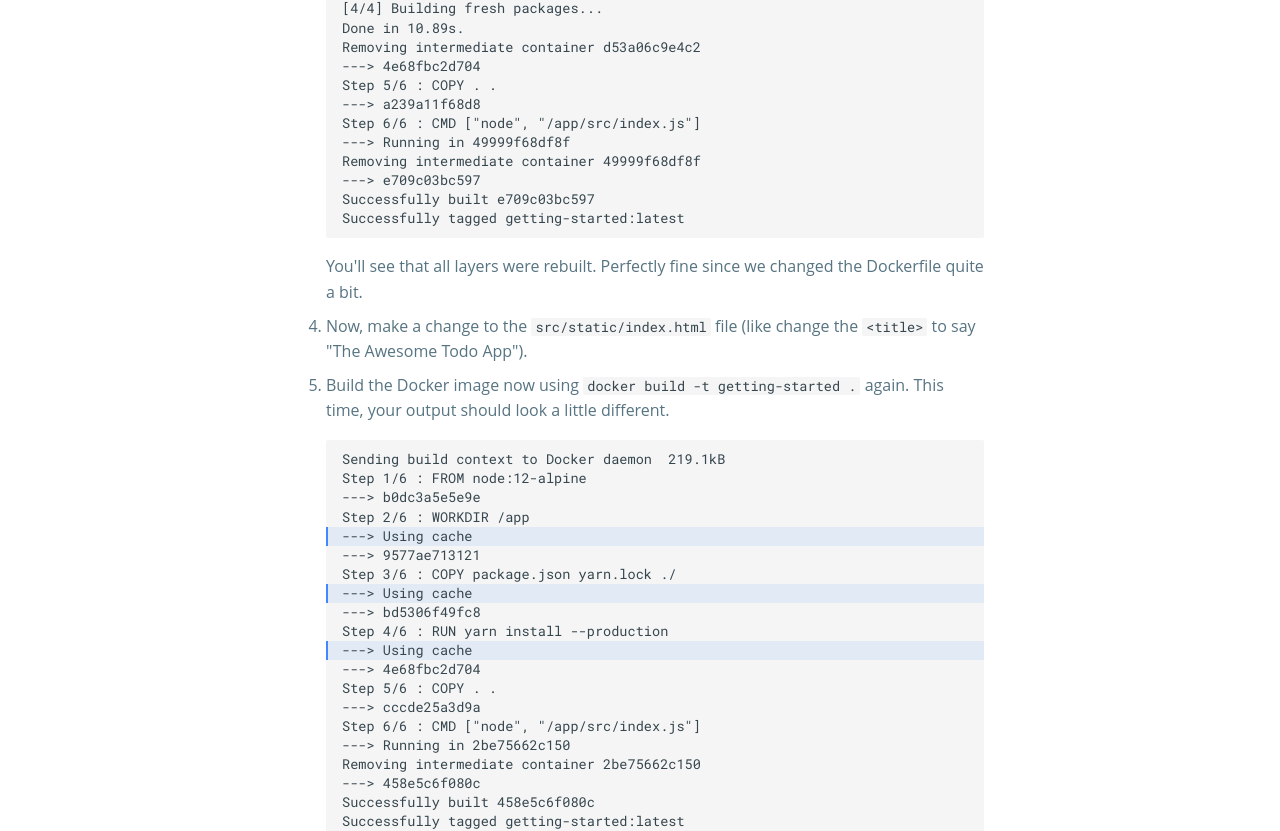
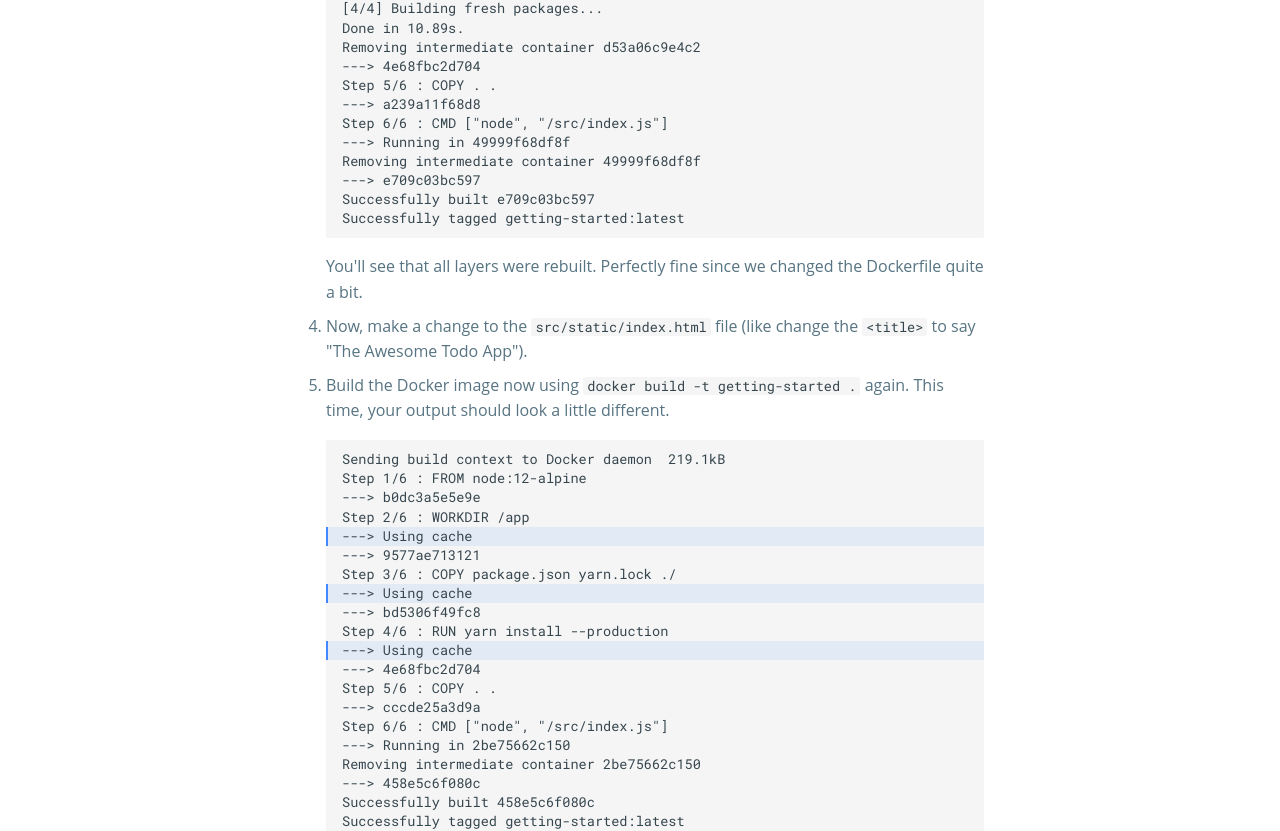
Before and after one commit to mochammadalviankosim/docker-get-started-119203001, an MkDocs documentation site: the page built from docs/tutorial/image-building-best-practices/index.md, in a window 1280 px wide and 1400 px high, scrolled down 2070 px. Shown: the part 565-1396 px from the top of the window. Built offline with MkDocs 1.6.1 and Material for MkDocs 9.7.7, drawn with Linux system fonts in a browser that asks for light colours; comment, search, counter and statistics services are not loaded; some of the changed text lies outside the part shown.

Commit message:
Additional CMD updates for dockerfiles

````diff
--- a/docs/tutorial/image-building-best-practices/index.md
+++ b/docs/tutorial/image-building-best-practices/index.md
@@ -56,7 +56,7 @@ FROM node:12-alpine
 WORKDIR /app
 COPY . .
 RUN yarn install --production
-CMD ["node", "/app/src/index.js"]
+CMD ["node", "/src/index.js"]
 ```
 
 Going back to the image history output, we see that each command in the Dockerfile becomes a new layer in the image.
@@ -76,7 +76,7 @@ a change to the `package.json`. Make sense?
     COPY package.json yarn.lock ./
     RUN yarn install --production
     COPY . .
-    CMD ["node", "/app/src/index.js"]
+    CMD ["node", "/src/index.js"]
     ```
 
 1. Create a file named `.dockerignore` in the same folder as the Dockerfile with the following contents.
@@ -125,7 +125,7 @@ a change to the `package.json`. Make sense?
     ---> 4e68fbc2d704
     Step 5/6 : COPY . .
     ---> a239a11f68d8
-    Step 6/6 : CMD ["node", "/app/src/index.js"]
+    Step 6/6 : CMD ["node", "/src/index.js"]
     ---> Running in 49999f68df8f
     Removing intermediate container 49999f68df8f
     ---> e709c03bc597
@@ -154,7 +154,7 @@ a change to the `package.json`. Make sense?
     ---> 4e68fbc2d704
     Step 5/6 : COPY . .
     ---> cccde25a3d9a
-    Step 6/6 : CMD ["node", "/app/src/index.js"]
+    Step 6/6 : CMD ["node", "/src/index.js"]
     ---> Running in 2be75662c150
     Removing intermediate container 2be75662c150
     ---> 458e5c6f080c
````
